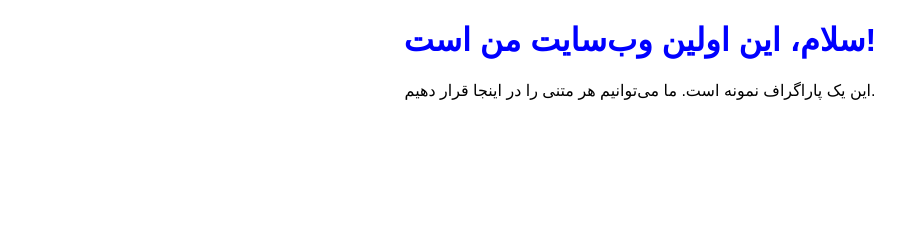
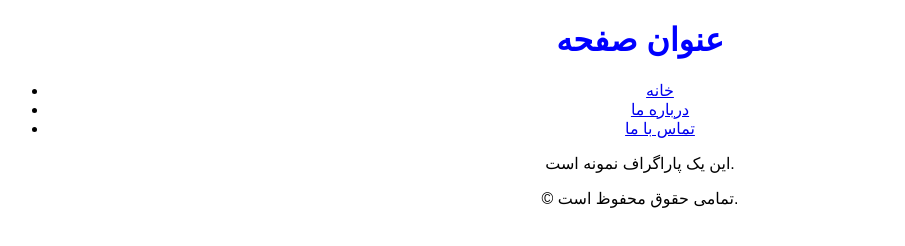
Before and after one commit to user972853/test1, a plain HTML site: page index.html in a window 1280 px wide. Shown: the whole page, without its empty margins (0-905 px from the left). Drawn offline with Linux system fonts and the light colour scheme.

Commit message:
Update index.html

```diff
--- a/index.html
+++ b/index.html
@@ -1,12 +1,31 @@
 <!DOCTYPE html>
-<html>
+<html lang="fa">
 <head>
-    <title>صفحه وب من</title>
+    <meta charset="UTF-8">
+    <meta name="viewport" content="width=device-width, initial-scale=1.0">
+    <title>عنوان سایت شما</title>
     <link rel="stylesheet" href="style.css">
 </head>
 <body>
-    <h1>سلام، این اولین وب‌سایت من است!</h1>
-    <p>این یک پاراگراف نمونه است. ما می‌توانیم هر متنی را در اینجا قرار دهیم.</p>
+    <header>
+        <h1>عنوان صفحه</h1>
+        <nav>
+            <ul>
+                <li><a href="#">خانه</a></li>
+                <li><a href="#">درباره ما</a></li>
+                <li><a href="#">تماس با ما</a></li>
+            </ul>
+        </nav>
+    </header>
+
+    <main>
+        <p>این یک پاراگراف نمونه است.</p>
+    </main>
+
+    <footer>
+        <p>&copy; تمامی حقوق محفوظ است.</p>
+    </footer>
+
     <script src="script.js"></script>
 </body>
 </html>
```
